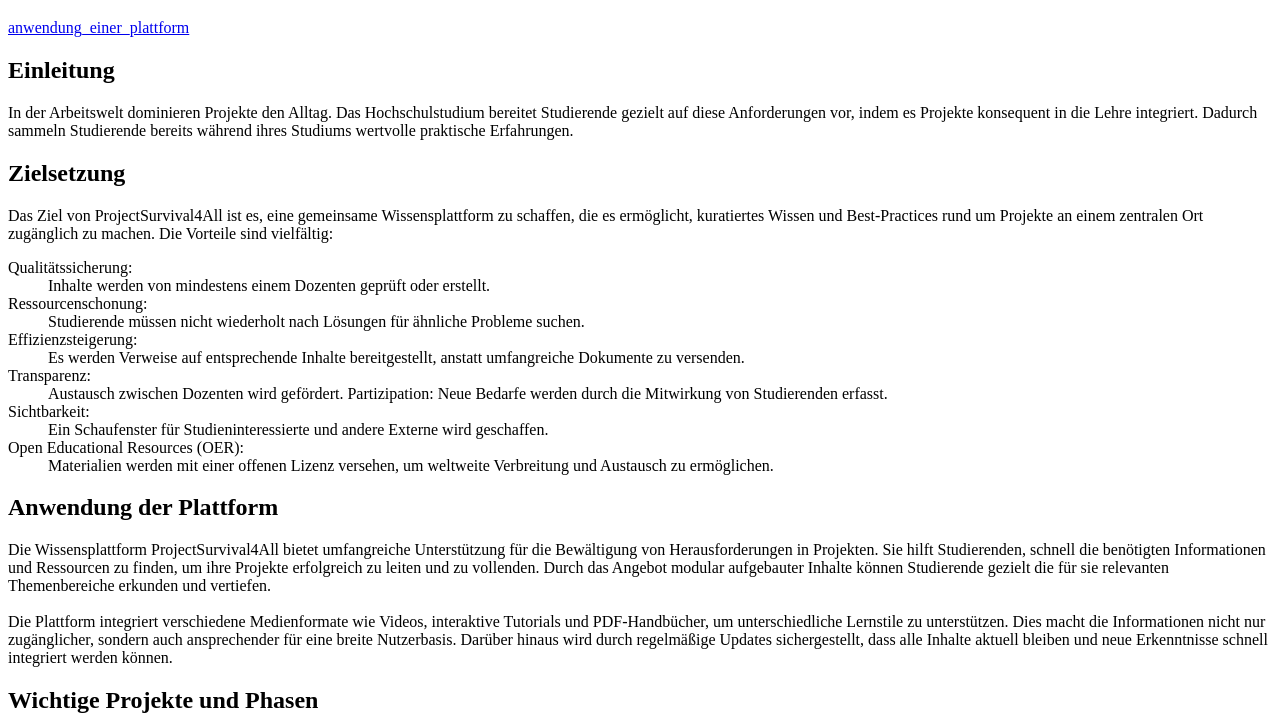
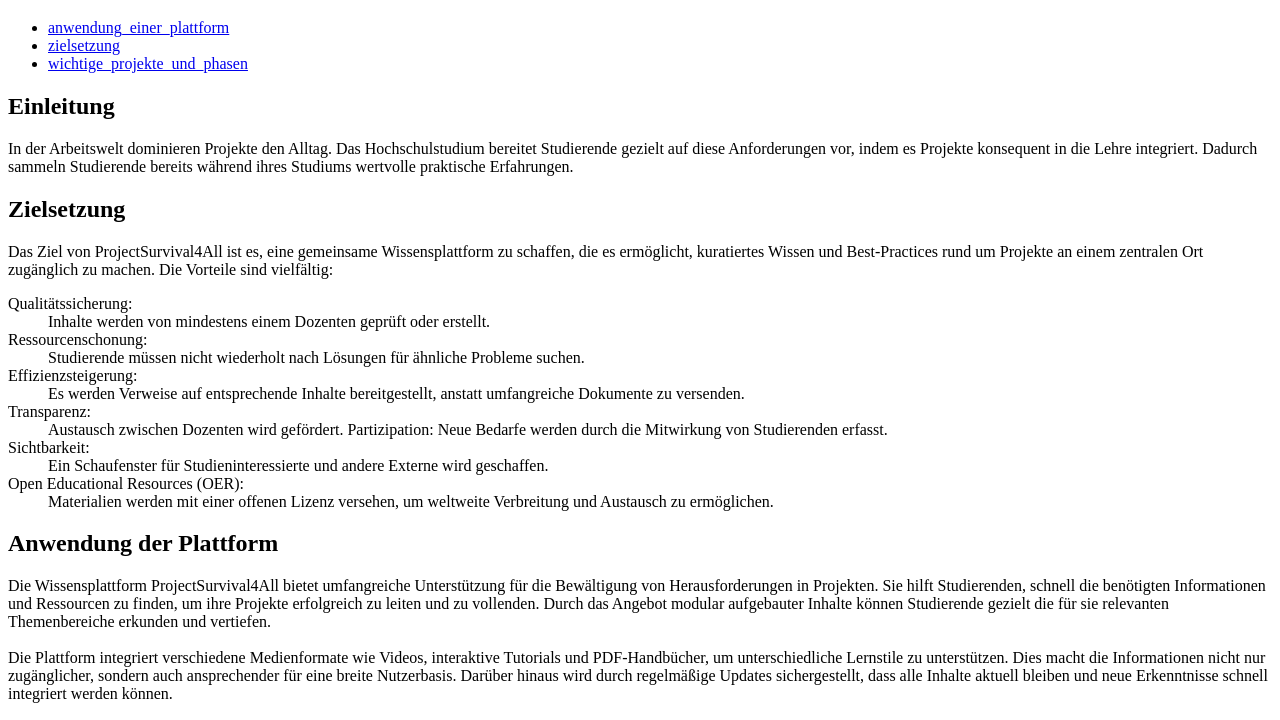
Before and after one commit to mi-classroom/fd-html-und-css-MaximilianKellner, a plain HTML site: page pages/about/about-the-project.html in a window 1280 px wide. Shown: the part 61-781 px from the top of the page. Drawn offline with Linux system fonts and the light colour scheme.

Commit message:
about page mit links

```diff
--- a/pages/about/about-the-project.html
+++ b/pages/about/about-the-project.html
@@ -11,8 +11,26 @@
             <h1>ProjectSurvival4All - Survival-Tipps für die Projektarbeit
             </h1>
 
-            <a href="#anwendung_einer_plattform">anwendung_einer_plattform</a>
+            <ul>
+                <li>
 
+                    <a
+                        href="#anwendung_einer_plattform">anwendung_einer_plattform</a>
+
+                </li>
+                <li>
+                    <a href="#zielsetzung">zielsetzung</a>
+
+                </li>
+
+                <li>
+
+                    <a
+                        href="#wichtige_projekte_und_phasen">wichtige_projekte_und_phasen</a>
+
+                </li>
+
+            </ul>
             <h2>Einleitung</h2>
             <p>In der Arbeitswelt dominieren Projekte den Alltag. Das
                 Hochschulstudium
@@ -23,6 +41,7 @@
                 während ihres Studiums wertvolle praktische Erfahrungen.
             </p>
 
+            <section id="zielsetzung">
                 <h2>Zielsetzung</h2>
                 <p>Das Ziel von ProjectSurvival4All ist es, eine gemeinsame
                     Wissensplattform zu
@@ -33,6 +52,7 @@
                     vielfältig:
                     <br>
                 </p>
+            </section>
 
             <dl>
                 <dt>
@@ -97,12 +117,18 @@
                 </p>
             </section>
 
+            <section id="wichtige_projekte_und_phasen">
+
                 <h2>Wichtige Projekte und Phasen</h2>
 
                 <p>Die folgende Tabelle bietet einen Überblick über wichtige
                     Projekte, die auf
-                der Wissensplattform behandelt werden, und zeigt, wie diese den
-                verschiedenen Phasen des Projektmanagements zugeordnet sind:</p>
+                    der Wissensplattform behandelt werden, und zeigt, wie diese
+                    den
+                    verschiedenen Phasen des Projektmanagements zugeordnet
+                    sind:</p>
+
+            </section>
 
             <table border="1px">
                 <thead>
```
Lines whose indentation alone changed are shown as unchanged.
